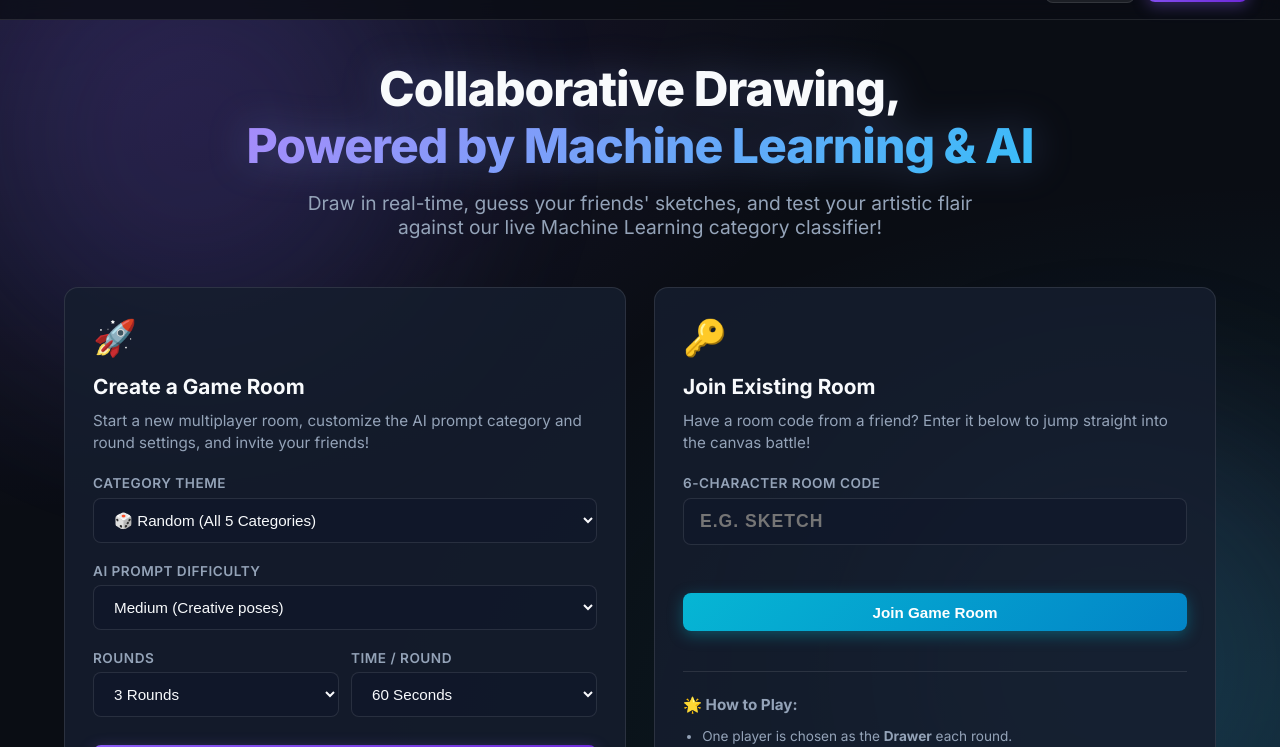
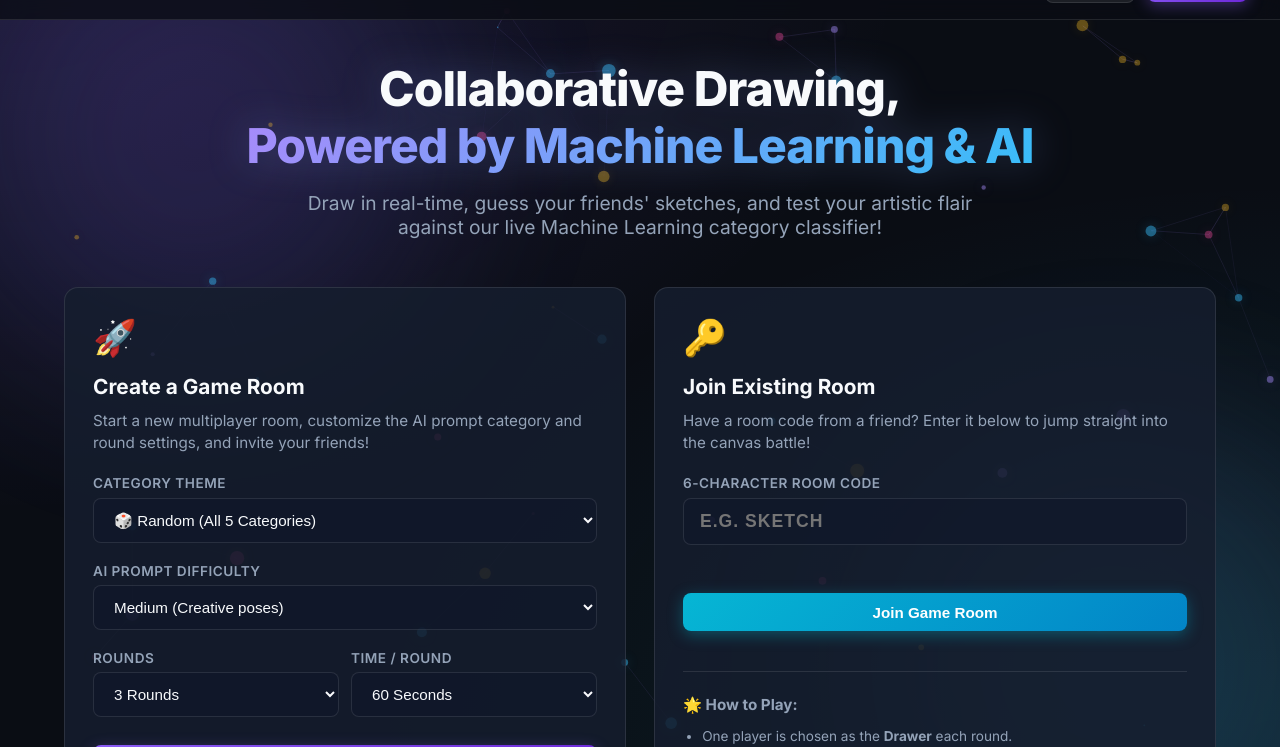
Before and after one commit to Jaya-Shivaani/SketchAI, a plain HTML site: page Frontend/index.html in a window 1280 px wide. Shown: the part 53-800 px from the top of the page. Drawn offline with Linux system fonts and the light colour scheme; files that its build step writes are made by us from their sources; no server answers; files whose address does not match are found by name.

Commit message:
Add high-performance interactive animated floating particle canvas with connecting constellations

```diff
--- a/Frontend/css/styles.css
+++ b/Frontend/css/styles.css
@@ -579,7 +579,10 @@ body::after {
   50% { filter: drop-shadow(0 0 35px rgba(56, 189, 248, 0.45)); }
 }
 
-/* Footer */
+.navbar, .hero-container, .modal-overlay, footer {
+  position: relative;
+  z-index: 10;
+}
 footer {
   margin-top: auto;
   padding: 2rem;
--- a/Frontend/index.html
+++ b/Frontend/index.html
@@ -10,6 +10,9 @@
   <link href="https://fonts.googleapis.com/css2?family=Inter:wght@400;500;600;700;800&display=swap" rel="stylesheet">
 </head>
 <body>
+
+  <!-- Background Floating Animated Particles Canvas -->
+  <canvas id="bg-particle-canvas" style="position:fixed; top:0; left:0; width:100vw; height:100vh; pointer-events:none; z-index:0;"></canvas>
 
   <!-- Navigation Bar -->
   <header class="navbar">
@@ -248,6 +251,76 @@
         document.getElementById('hero-game-description').textContent = data.description;
       }
     }).catch(() => {});
+
+    // --- Interactive Floating Animated Drawing Particles Canvas ---
+    (function initParticleCanvas() {
+      const canvas = document.getElementById('bg-particle-canvas');
+      if (!canvas) return;
+      const ctx = canvas.getContext('2d');
+      let w, h;
+      function resize() {
+        w = canvas.width = window.innerWidth;
+        h = canvas.height = window.innerHeight;
+      }
+      window.addEventListener('resize', resize);
+      resize();
+
+      const particles = [];
+      const colors = ['rgba(167, 139, 250, 0.45)', 'rgba(56, 189, 248, 0.45)', 'rgba(236, 72, 153, 0.4)', 'rgba(251, 191, 36, 0.35)'];
+      for (let i = 0; i < 45; i++) {
+        particles.push({
+          x: Math.random() * w,
+          y: Math.random() * h,
+          r: Math.random() * 4 + 2,
+          dx: (Math.random() - 0.5) * 0.9,
+          dy: (Math.random() - 0.5) * 0.9,
+          color: colors[Math.floor(Math.random() * colors.length)],
+          angle: Math.random() * Math.PI * 2,
+          speed: Math.random() * 0.02 + 0.01
+        });
+      }
+
+      function animate() {
+        ctx.clearRect(0, 0, w, h);
+
+        // Draw connections between close particles
+        for (let i = 0; i < particles.length; i++) {
+          for (let j = i + 1; j < particles.length; j++) {
+            const dist = Math.hypot(particles[i].x - particles[j].x, particles[i].y - particles[j].y);
+            if (dist < 130) {
+              ctx.strokeStyle = `rgba(167, 139, 250, ${0.2 * (1 - dist / 130)})`;
+              ctx.lineWidth = 1;
+              ctx.beginPath();
+              ctx.moveTo(particles[i].x, particles[i].y);
+              ctx.lineTo(particles[j].x, particles[j].y);
+              ctx.stroke();
+            }
+          }
+        }
+
+        // Draw and update particles
+        particles.forEach(p => {
+          p.x += p.dx;
+          p.y += p.dy;
+          p.angle += p.speed;
+
+          if (p.x < 0) p.x = w;
+          if (p.x > w) p.x = 0;
+          if (p.y < 0) p.y = h;
+          if (p.y > h) p.y = 0;
+
+          ctx.beginPath();
+          ctx.arc(p.x, p.y, p.r + Math.sin(p.angle) * 1.5, 0, Math.PI * 2);
+          ctx.fillStyle = p.color;
+          ctx.shadowBlur = 12;
+          ctx.shadowColor = p.color;
+          ctx.fill();
+        });
+
+        requestAnimationFrame(animate);
+      }
+      animate();
+    })();
   </script>
 </body>
 </html>
```
